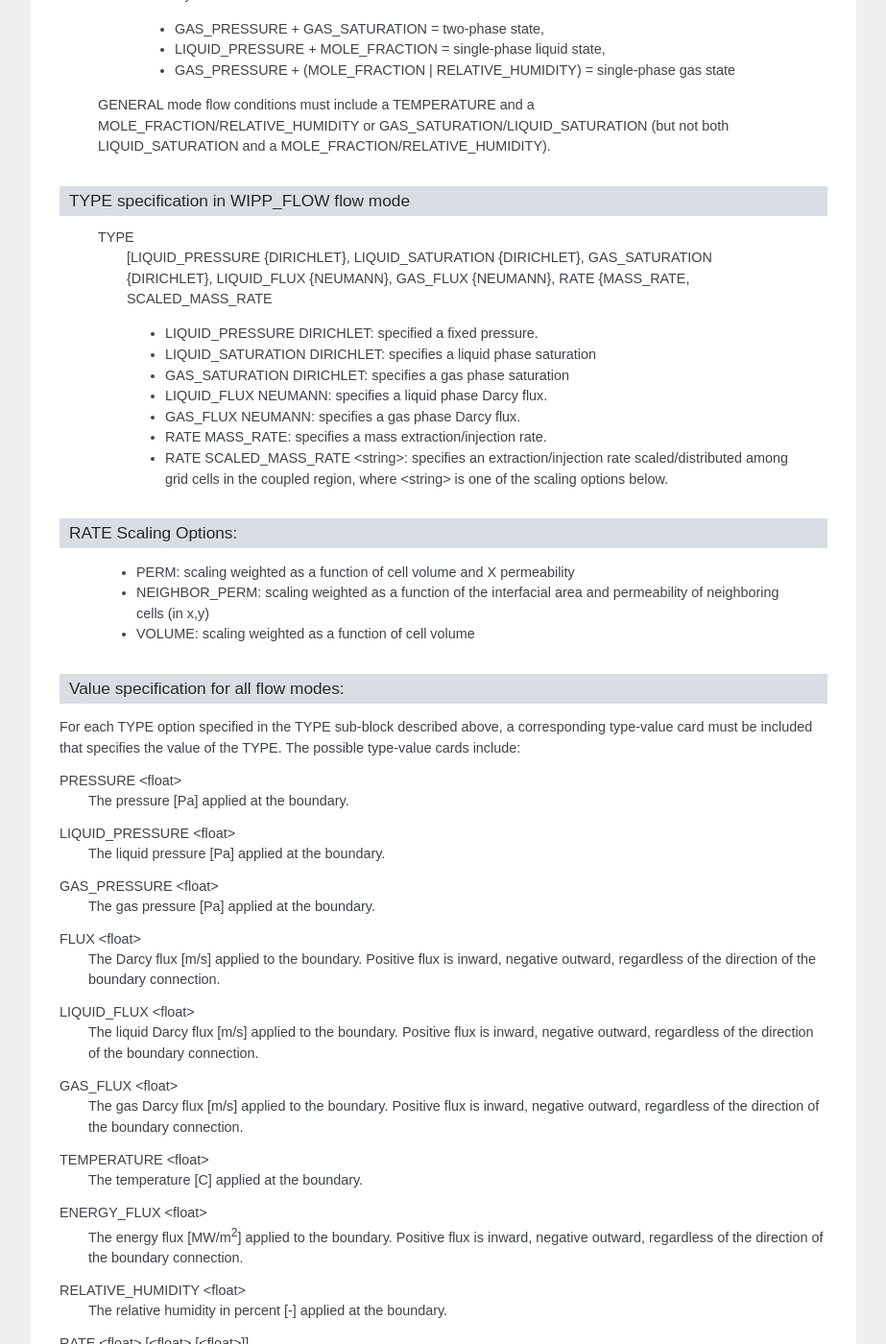
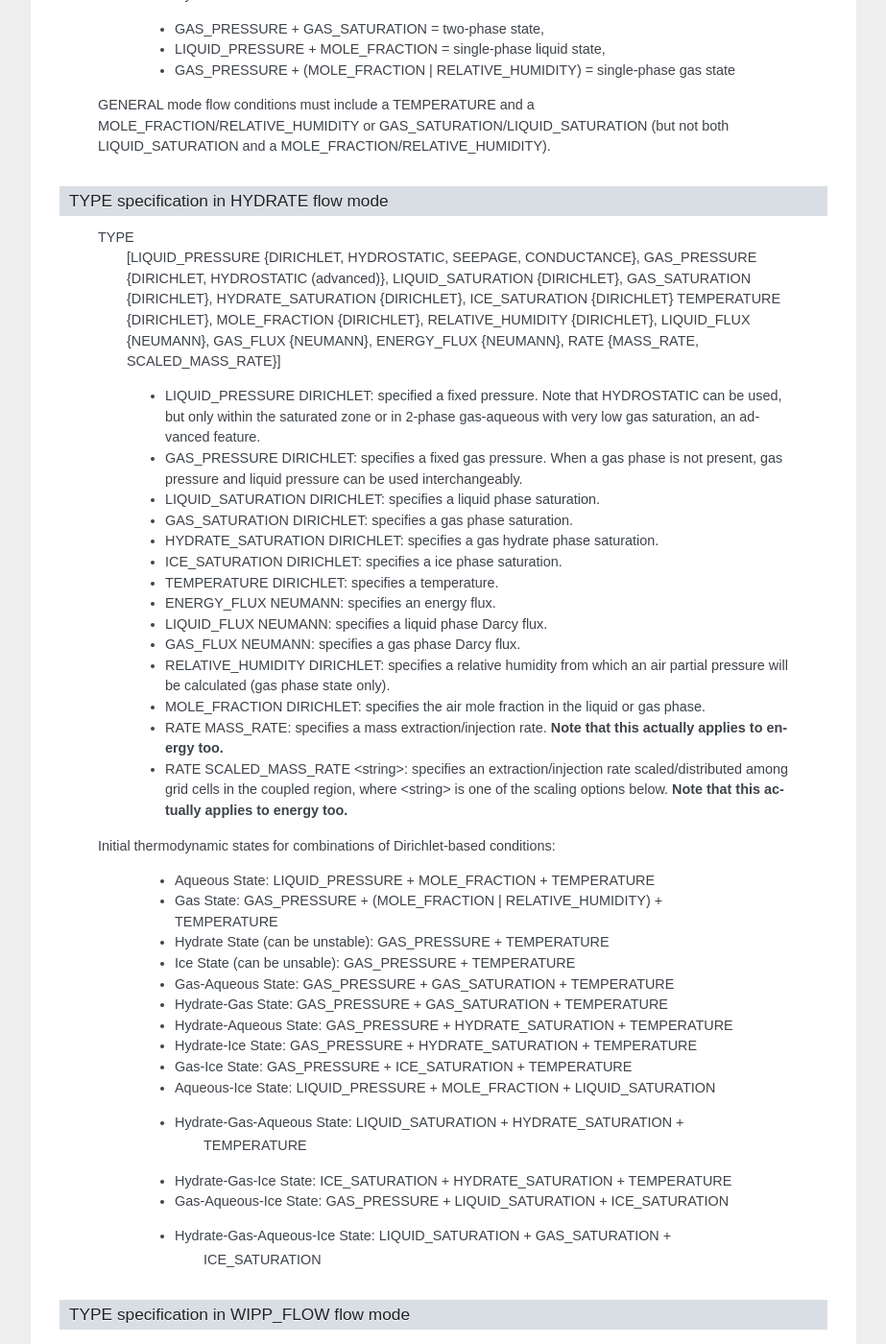
Before and after one commit to Miracloon/pflotran-documentation, a Sphinx documentation site: the page built from source/user_guide/cards/subsurface/flow_condition_card.rst, in a window 1280 px wide and 1400 px high, scrolled down 1988 px. Shown: the whole window at 96% size, without its empty margins (318-1241 px from the left). Built offline with Sphinx 7.4.7, drawn with Linux system fonts in a browser that asks for light colours; some of the changed text lies outside the part shown.

Commit message:
Update Hydrate mode documentation.

```diff
--- a/source/theory_guide/theory_guide.rst
+++ b/source/theory_guide/theory_guide.rst
@@ -16,6 +16,7 @@ Flow Modes
    /theory_guide/mode_richards.rst
    /theory_guide/mode_th.rst
    /theory_guide/mode_general.rst
+   /theory_guide/mode_hydrate.rst
    /theory_guide/mode_mphase.rst
    /theory_guide/constitutive_relations.rst
 
--- a/source/user_guide/cards/subsurface/flow_condition_card.rst
+++ b/source/user_guide/cards/subsurface/flow_condition_card.rst
@@ -157,6 +157,95 @@ TYPE specification in GENERAL flow mode
  MOLE_FRACTION/RELATIVE_HUMIDITY or GAS_SATURATION/LIQUID_SATURATION
  (but not both LIQUID_SATURATION and a MOLE_FRACTION/RELATIVE_HUMIDITY).
 
+TYPE specification in HYDRATE flow mode
++++++++++++++++++++++++++++++++++++++++
+ TYPE
+  [LIQUID_PRESSURE {DIRICHLET, HYDROSTATIC, SEEPAGE, CONDUCTANCE},
+  GAS_PRESSURE {DIRICHLET, HYDROSTATIC (advanced)},
+  LIQUID_SATURATION {DIRICHLET},
+  GAS_SATURATION {DIRICHLET},
+  HYDRATE_SATURATION {DIRICHLET},
+  ICE_SATURATION {DIRICHLET}
+  TEMPERATURE {DIRICHLET},
+  MOLE_FRACTION {DIRICHLET},
+  RELATIVE_HUMIDITY {DIRICHLET},
+  LIQUID_FLUX {NEUMANN},
+  GAS_FLUX {NEUMANN},
+  ENERGY_FLUX {NEUMANN},
+  RATE {MASS_RATE, SCALED_MASS_RATE}]
+
+  * LIQUID_PRESSURE DIRICHLET: specified a fixed pressure.
+    Note that HYDROSTATIC can be used, but only within the saturated zone
+    or in 2-phase gas-aqueous with very low gas saturation, an advanced
+    feature.
+
+  * GAS_PRESSURE DIRICHLET: specifies a fixed gas pressure. When a gas phase
+    is not present, gas pressure and liquid pressure can be used
+    interchangeably.
+
+  * LIQUID_SATURATION DIRICHLET: specifies a liquid phase saturation.
+
+  * GAS_SATURATION DIRICHLET: specifies a gas phase saturation.
+
+  * HYDRATE_SATURATION DIRICHLET: specifies a gas hydrate phase saturation.
+
+  * ICE_SATURATION DIRICHLET: specifies a ice phase saturation.
+
+  * TEMPERATURE DIRICHLET: specifies a temperature.
+
+  * ENERGY_FLUX NEUMANN: specifies an energy flux.
+
+  * LIQUID_FLUX NEUMANN: specifies a liquid phase Darcy flux.
+
+  * GAS_FLUX NEUMANN: specifies a gas phase Darcy flux.
+
+  * RELATIVE_HUMIDITY DIRICHLET: specifies a relative humidity from which
+    an air partial pressure will be calculated
+    (gas phase state only).
+
+  * MOLE_FRACTION DIRICHLET: specifies the air mole fraction in the
+    liquid or gas phase.
+
+  * RATE MASS_RATE: specifies a mass extraction/injection rate. **Note that
+    this actually applies to energy too.**
+
+  * RATE SCALED_MASS_RATE <string>: specifies an extraction/injection rate
+    scaled/distributed among grid cells in the coupled region, where <string>
+    is one of the scaling options below. **Note that
+    this actually applies to energy too.**
+
+ Initial thermodynamic states for combinations of Dirichlet-based conditions:
+
+  * Aqueous State: LIQUID_PRESSURE + MOLE_FRACTION + TEMPERATURE
+
+  * Gas State: GAS_PRESSURE + (MOLE_FRACTION | RELATIVE_HUMIDITY) + TEMPERATURE
+
+  * Hydrate State (can be unstable): GAS_PRESSURE + TEMPERATURE
+
+  * Ice State (can be unsable): GAS_PRESSURE + TEMPERATURE
+
+  * Gas-Aqueous State: GAS_PRESSURE + GAS_SATURATION + TEMPERATURE
+
+  * Hydrate-Gas State: GAS_PRESSURE + GAS_SATURATION + TEMPERATURE
+
+  * Hydrate-Aqueous State: GAS_PRESSURE + HYDRATE_SATURATION + TEMPERATURE
+
+  * Hydrate-Ice State: GAS_PRESSURE + HYDRATE_SATURATION + TEMPERATURE
+
+  * Gas-Ice State: GAS_PRESSURE + ICE_SATURATION + TEMPERATURE
+
+  * Aqueous-Ice State: LIQUID_PRESSURE + MOLE_FRACTION + LIQUID_SATURATION
+
+  * Hydrate-Gas-Aqueous State: LIQUID_SATURATION + HYDRATE_SATURATION +
+                               TEMPERATURE
+
+  * Hydrate-Gas-Ice State: ICE_SATURATION + HYDRATE_SATURATION + TEMPERATURE
+
+  * Gas-Aqueous-Ice State: GAS_PRESSURE + LIQUID_SATURATION + ICE_SATURATION
+
+  * Hydrate-Gas-Aqueous-Ice State: LIQUID_SATURATION + GAS_SATURATION +
+                                   ICE_SATURATION
+
 TYPE specification in WIPP_FLOW flow mode
 +++++++++++++++++++++++++++++++++++++++++
  TYPE
@@ -302,6 +391,12 @@ SYNC_TIMESTEP_WITH_UPDATE
 
 CONDUCTANCE <float>
  Conductance coefficient used when a conductance condition is specified.
+
+STATE <string>
+ For HYDRATE mode, specify the state of the flow condition. This is necessary
+ for ice state (I), hydrate state (H), hydrate-ice (HI), hydrate-gas (HG), and
+ hydrate-aqueous-ice (HAI).
+
 
 Examples
 --------
@@ -511,6 +606,49 @@ GENERAL Mode Examples
     MOLE_FRACTION 1.d-10
   END
 
+HYDRATE Mode Examples
++++++++++++++++++++++++
+ ::
+
+  #HYDRATE-AQUEOUS State Flow Condition
+  FLOW_CONDITION initial
+    TYPE
+      LIQUID_PRESSURE DIRICHLET
+      HYDRATE_SATURATION DIRICHLET
+      TEMPERATURE DIRICHLET
+    /
+    LIQUID_PRESSURE 1.d7
+    HYDRATE_SATURATION 2.d-1
+    TEMPERATURE 5.d0
+  END
+
+  #AQUEOUS-ICE State Flow Condition
+  FLOW_CONDITION initial
+    TYPE
+      LIQUID_PRESSURE DIRICHLET
+      MOLE_FRACTION DIRICHLET
+      LIQUID_SATURATION DIRICHLET
+    /
+    LIQUID_PRESSURE 1.d6
+    MOLE_FRACTION 1.d-5
+    LIQUID_SATURATION 9.d-1
+  END
+
+  #HYDRATE-AQUEOUS-ICE State Flow Condition
+  FLOW_CONDITION initial
+    TYPE
+      LIQUID_PRESSURE DIRICHLET
+      LIQUID_SATURATION DIRICHLET
+      ICE_SATURATION DIRICHLET
+    /
+    LIQUID_PRESSURE 1.d7
+    LIQUID_SATURATION 6.5d-1
+    ICE_SATURATION 3.d-1
+    STATE HAI
+  END
+
+
+
 WIPP_FLOW Mode Examples
 +++++++++++++++++++++++
  ::
```
Also changed, not shown: source/theory_guide/mode_hydrate.rst (added, +277 -0 lines), source/user_guide/cards/simulation/subsurface_flow_modes/hydrate_card.rst (+12 -2 lines).
